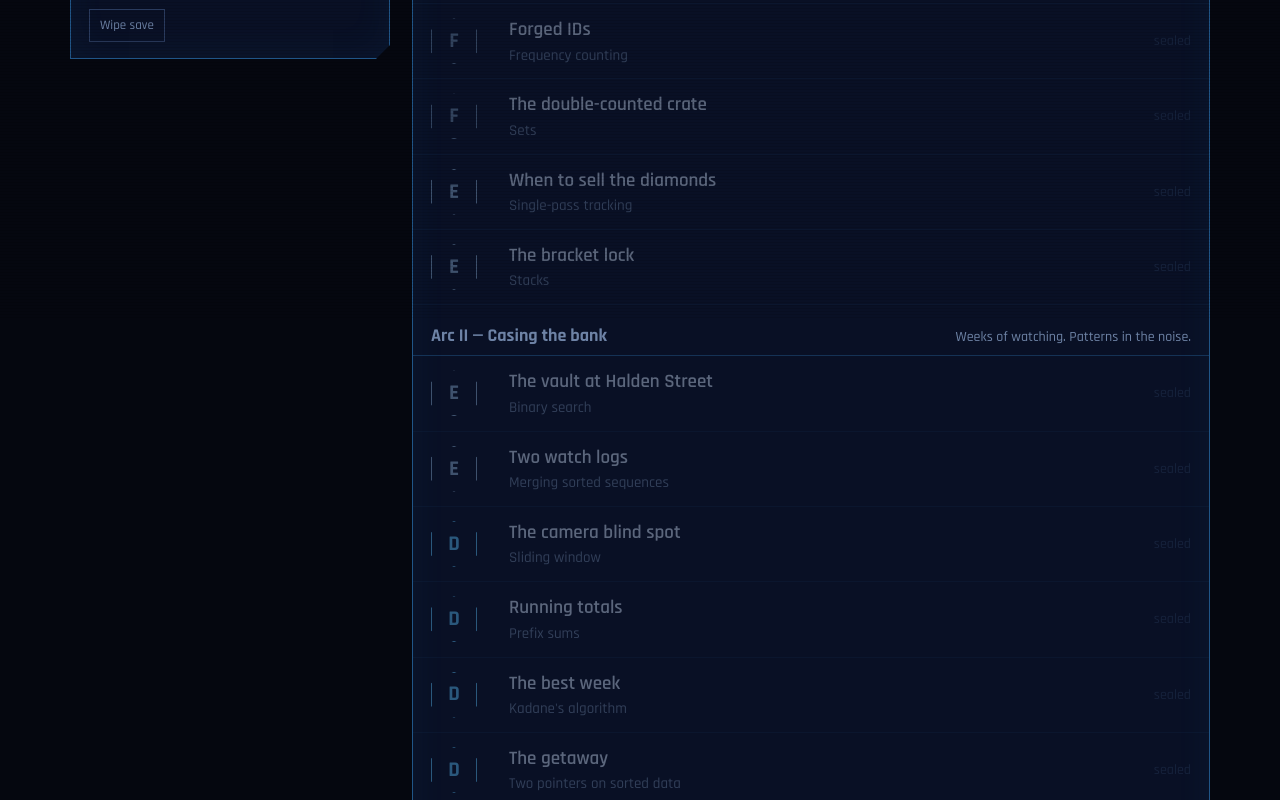
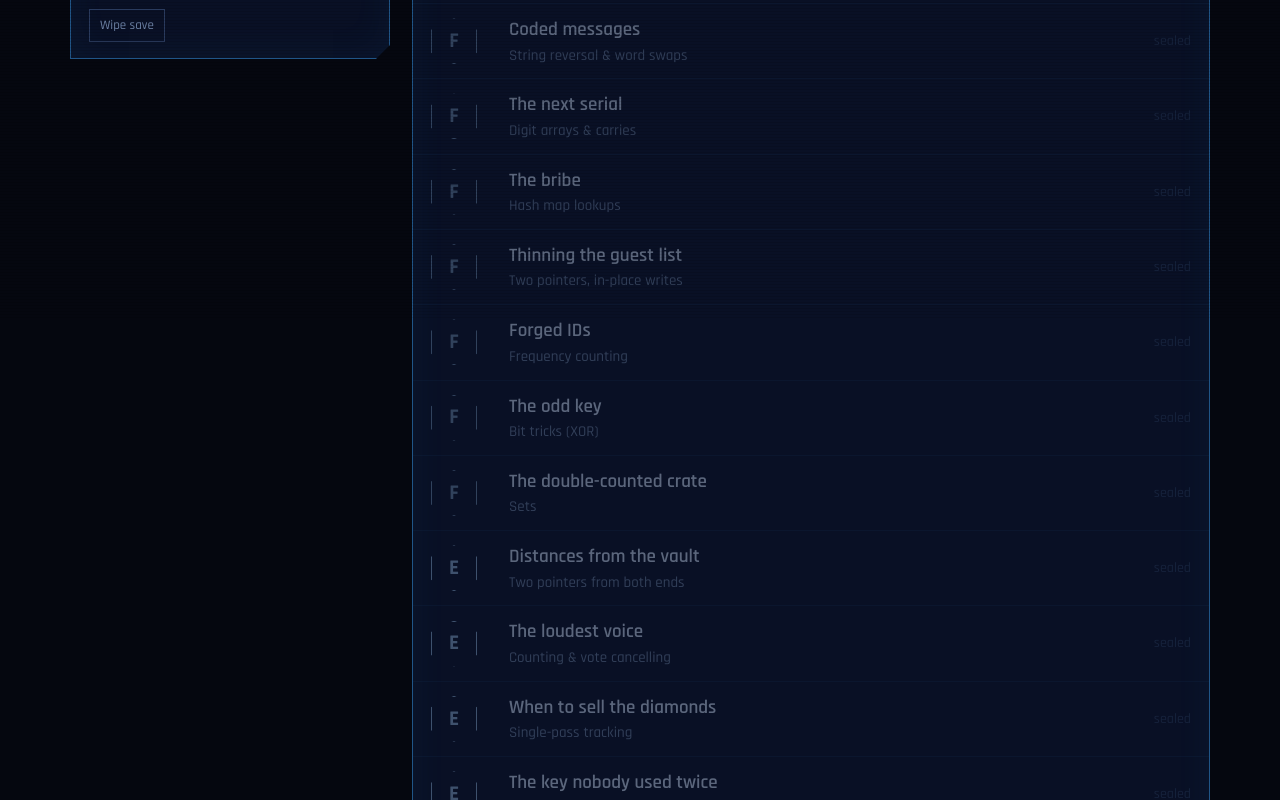
Before and after one commit to Mostafame8/the-ledger, a Vue app: page / in a window 1280 px wide. Shown: the part 480-1280 px from the top of the page. Built offline with nearby package versions, Linux system fonts and the light colour scheme.

Commit message:
content: expand Arc I to 16 gates

```diff
--- a/src/data/gates.js
+++ b/src/data/gates.js
@@ -3,6 +3,15 @@ const g = (id, rank, xp, stat, title, algo, story, mission, hint, code) => ({ id
 
 const ARCS = [
 { name:'Arc I — Recruitment', sub:'Marguerite is watching. Prove you can hold a list.', gates:[
+  g('fizz','F',40,'logic','Radio check','Loops & conditionals',
+    ['A burner phone buzzes on the laundromat counter. A woman\'s voice, no greeting. This is Marguerite.',
+     '“Crew radio protocol. We count up. Every third count you say clear, every fifth you say hold, both at once you say clear hold. Otherwise you say the number.”',
+     '“Write it down so the new muscle cannot get it wrong. He will try.”'],
+    'Write radio_check(n) returning a list of n strings for the counts 1..n: "clear" for multiples of 3, "hold" for multiples of 5, "clear hold" for both, otherwise the number as a string. Stretch: put the rules in a table so a new word can be added without a new if-branch.',
+    'Test the both-case first, or build each string by appending the words that apply and fall back to the number when nothing applied.',
+`radio_check(15)
+# ['1', '2', 'clear', '4', 'hold', 'clear', '7', '8', 'clear', 'hold',
+#  '11', 'clear', '13', '14', 'clear hold']`),
   g('zeros','F',40,'logic','Cleaning the stash','Arrays, in-place writes',
     ['A backroom above a laundromat. Marguerite tips a tray of stolen SIM cards onto the table. Some slots are empty — value 0.',
      '“Pack the real ones to the front, in the order they came. Dead slots to the back. Do it on the tray, I am not giving you a second tray.”'],
@@ -11,6 +20,12 @@ const ARCS = [
 `nums = [0, 1, 0, 3, 12]
 move_zeros(nums)
 print(nums)   # [1, 3, 12, 0, 0]`),
+  g('transpose','F',40,'speed','The teller floor, sideways','2-D lists & index swaps',
+    ['A photo of the teller floor plan, rows of desks, taken from the mezzanine. Marguerite needs it as the guards see it: rotated a quarter turn.',
+     'Dax offers to redraw it by hand. Marguerite does not look up.',
+     '“Rows become columns. Every desk keeps its number. Do not lose one.”'],
+    'Write transpose(grid) returning a new grid where row r, column c of the input lands at row c, column r. It must work for non-square grids (3×2 becomes 2×3). Stretch: rotate a square grid 90° clockwise in place.',
+    'The new row number is the old column number. Build each output row by reading one column top to bottom.'),
   g('palin','F',40,'logic','The passphrase','Two pointers on a string',
     ['The fence only answers if the passphrase reads the same in both directions. Punctuation and case do not count, she is not a monster.',
      '“Check it before you knock. Get it wrong and she hears you get it wrong.”'],
@@ -23,28 +38,69 @@ is_palindrome("race a car")                        # False`),
      '“Translate his last drop. Then reverse the word order, because he also does that.”'],
     'Write reverse_words(s) that reverses the order of words in a sentence and trims extra spaces.',
     'Split, reverse, join is the whole game. Ask yourself what the in-place version would look like with pointers.'),
+  g('plusone','F',40,'logic','The next serial','Digit arrays & carries',
+    ['Deposit-box serials are stamped one digit per plate. The forger needs the serial after 1-9-9-9 and cannot read numbers, only plates.',
+     '“Give me the next serial as plates. No, you may not glue them into a number and add one. That is cheating and he cannot do it anyway.”'],
+    'Write plus_one(digits) taking a list of single digits (most significant first) and returning the digits of that number plus one. No conversion to int. Stretch: what happens with [9, 9, 9], and how long is the result?',
+    'Start from the rightmost plate. A 9 becomes 0 and carries left. If you run off the front still carrying, you need a new plate.',
+`plus_one([1, 2, 3])   # [1, 2, 4]
+plus_one([1, 9, 9])   # [2, 0, 0]
+plus_one([9, 9])      # [1, 0, 0]`),
   g('twosum','F',50,'memory','The bribe','Hash map lookups',
     ['A guard wants exactly 1,270 in used bills. You have a bag of assorted notes and one chance to hand over two of them.',
      '“Find the pair. And do not compare every note against every other note, I have watched you do that.”'],
     'Write two_sum(nums, target) returning the indices of two numbers that add to the target. One pass.',
     'For each note, ask: have I already seen its partner? A dictionary remembers what you have seen.',
 `two_sum([2, 7, 11, 15], 9)   # [0, 1]`),
+  g('rmdup','F',50,'speed','Thinning the guest list','Two pointers, in-place writes',
+    ['The gala guest list came from three sources and was sorted by badge number. Same badge, three lines.',
+     '“One line per badge, in order, on the same sheet. Tell me how many real guests that leaves. Same trick as the SIM tray, if you were paying attention.”'],
+    'Write remove_duplicates(nums) for a sorted list: shift the unique values to the front in place and return their count k. The first k entries must be the unique values in order; what sits past k does not matter. Stretch: allow each badge at most twice.',
+    'A slow finger marks where the next unique value should be written. A fast finger reads. Write only when the value differs from the last one written.',
+`nums = [0, 0, 1, 1, 1, 2, 2, 3, 3, 4]
+k = remove_duplicates(nums)
+print(k, nums[:k])   # 5 [0, 1, 2, 3, 4]`),
   g('anagram','F',50,'memory','Forged IDs','Frequency counting',
     ['Two ID cards, same letters scrambled. One is real.',
      '“Tell me if these two names are made of the same letters. Then tell me how many fake IDs in the pile share letters with a real one.”'],
     'Write is_anagram(a, b). Then group a list of words into anagram sets.',
     'Count letters. Two words are anagrams if their counts match. A sorted word makes a fine dictionary key.'),
+  g('xor','F',50,'logic','The odd key','Bit tricks (XOR)',
+    ['A ring of keys from a locker room. Every key was cut in pairs, one for the guard and one for the desk. Except one. That one opens something nobody wants you to open.',
+     'Dax: “Sort them. Walk them two at a time.”',
+     '“He is right, and it costs us a sort. Do it in one pass and without writing anything down.”'],
+    'Write single_number(nums) where every value appears exactly twice except one; return that one in O(n) time and O(1) extra memory. Stretch: write missing_number(nums) for a list holding every number 0..n except one, using the same trick.',
+    'A number XOR-ed with itself is 0, and XOR with 0 changes nothing. Pairs cancel; the loner survives.',
+`single_number([4, 1, 2, 1, 2])   # 4
+missing_number([3, 0, 1])        # 2`),
   g('dupes','F',50,'memory','The double-counted crate','Sets',
     ['Inventory says 412 crates. Dax counted 412. Marguerite counted 409.',
      '“Someone scanned a serial twice. Find it.”'],
     'Write has_duplicate(nums) and find_duplicates(nums). Then explain why sorting first also works, and which is faster.',
     'A set only holds each thing once. Compare its size to the list, or check membership as you go.'),
+  g('squares','E',60,'speed','Distances from the vault','Two pointers from both ends',
+    ['Sensor positions along the vault corridor, measured from the vault door: negative is west, positive is east, already sorted.',
+     'The buyer\'s jammer works on squared distance. Dax squares every number and calls sorted().',
+     '“He gets the right answer in n log n. Give it to me in n. The list is already sorted, use that.”'],
+    'Write sorted_squares(nums) returning the squares of a sorted list, also sorted, in O(n). Stretch: explain why the largest square always sits at one of the two ends of the input.',
+    'The biggest squares live at the ends, not the middle. Fill the answer from the back, comparing the two ends and taking the larger.',
+`sorted_squares([-4, -1, 0, 3, 10])   # [0, 1, 9, 16, 100]`),
+  g('majority','E',60,'memory','The loudest voice','Counting & vote cancelling',
+    ['A leaked list of votes from the branch staff meeting. Someone wanted the night shift schedule changed badly enough to rig it, and rigged it so hard they have more than half the votes.',
+     '“Name them. A dictionary of counts first. Then do it again with two variables, because I want to see you understand why it works.”'],
+    'Write majority_element(nums) returning the value that appears more than n/2 times. First with a count dictionary, then in O(1) extra memory. Stretch: if the more-than-half guarantee is dropped, how do you verify the candidate?',
+    'Keep one candidate and a counter. Same value: count up. Different: count down. At zero, adopt the current value. The majority survives every cancellation.'),
   g('stocks','E',60,'speed','When to sell the diamonds','Single-pass tracking',
     ['A list of the black-market price of the diamonds, one entry per day. You can sell once, but only after you buy once.',
      '“Maximum profit. And no, you may not see the future twice.”'],
     'Write max_profit(prices). One pass, O(1) extra memory.',
     'Walk forward remembering the cheapest day so far. Each day, ask how much you would make selling now.',
 `max_profit([7, 1, 5, 3, 6, 4])   # 5`),
+  g('firstuniq','E',60,'memory','The key nobody used twice','Frequency counting, two passes',
+    ['The badge reader log for the staff door, one character per swipe. Most badges swipe in and out. One swiped once and never again. That is the badge we clone.',
+     '“Which swipe was it, first one that never repeats. Position, not the badge. And count once, not once per badge.”'],
+    'Write first_unique_char(s) returning the index of the first character that appears exactly once, or -1 if there is none. Stretch: can it be done in a single pass over s with an ordered dictionary?',
+    'Count every character in one pass. Walk the string a second time and stop at the first character whose count is 1.'),
   g('parens','E',60,'logic','The bracket lock','Stacks',
     ['The stairwell door takes a code made of brackets. It only opens if every bracket closes properly.',
      '“Validate the code. The door remembers the last three people who got it wrong.”'],
```
